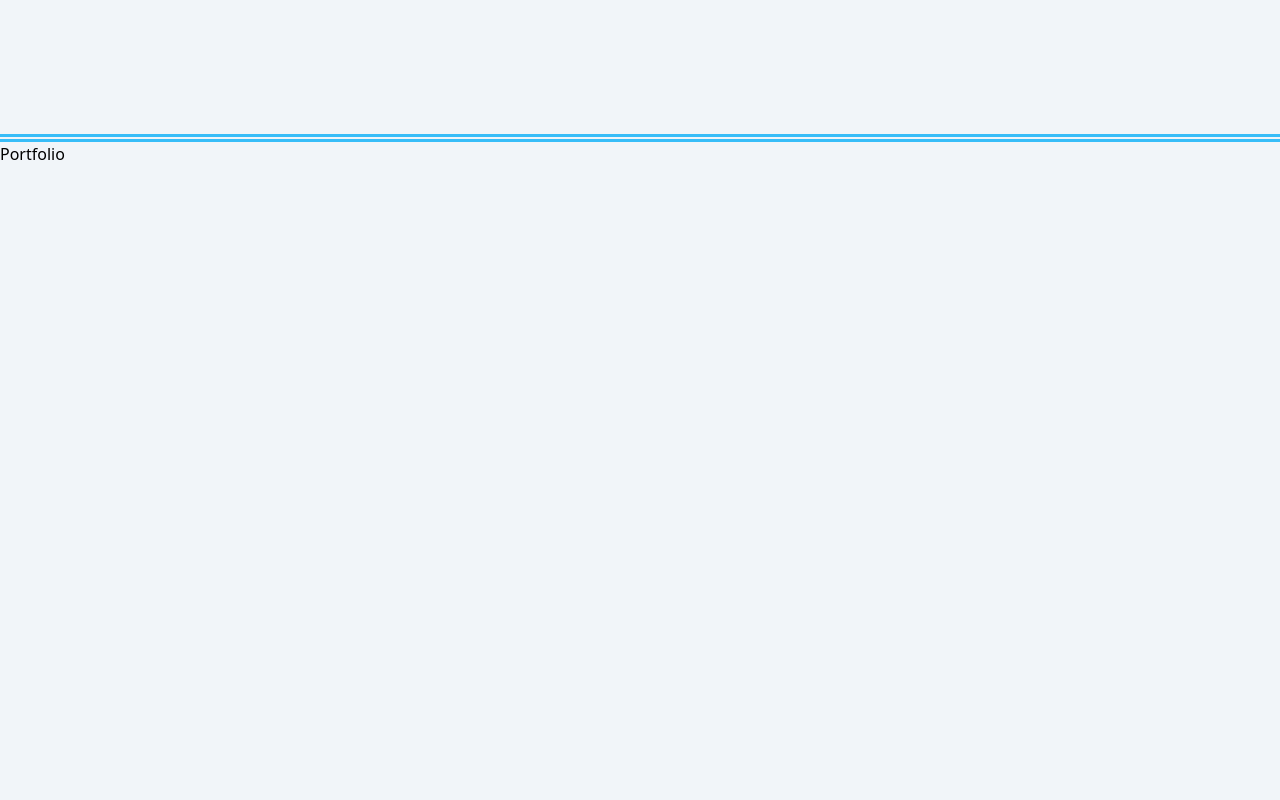
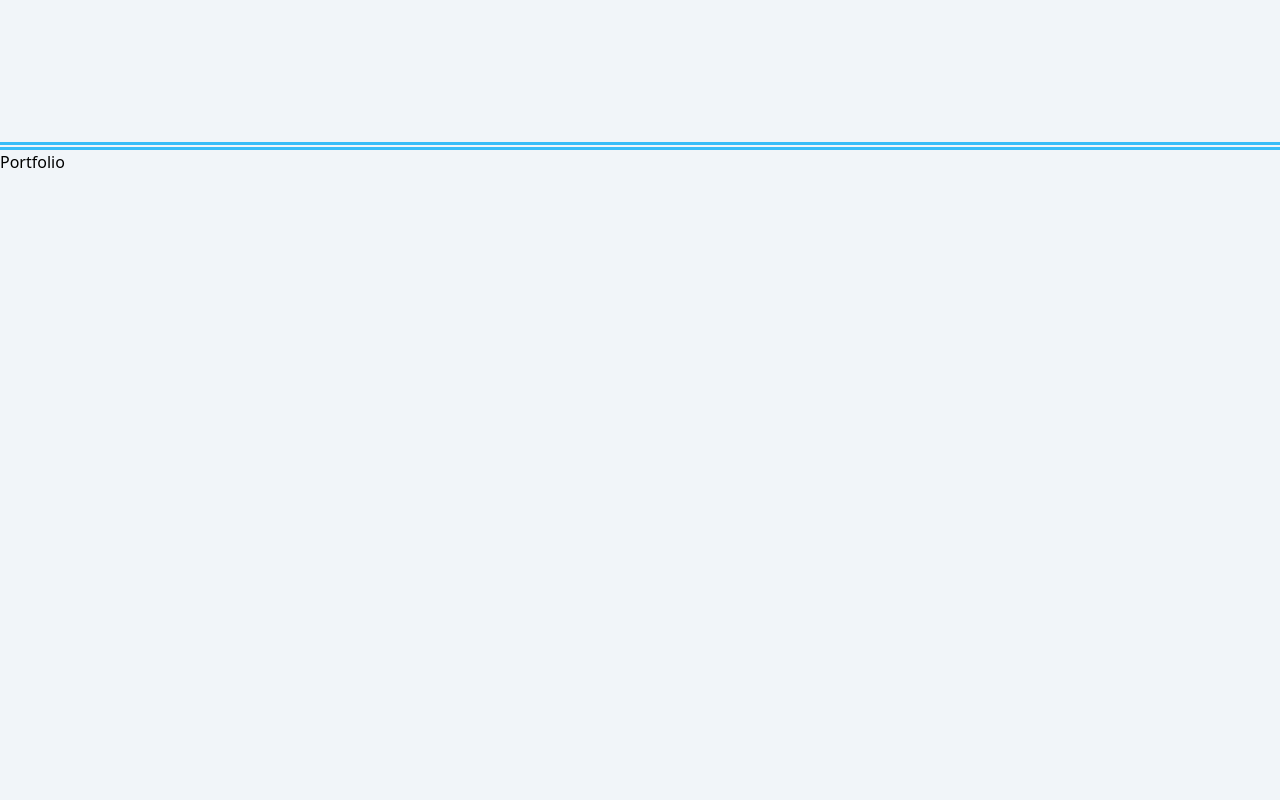
Before and after one commit to Leonardo-Robot-PostRock/miPortafolioWeb, a React (Vite) app: page / in a window 1280 px wide. Shown: the part 2080-2880 px from the top of the page. Built offline with nearby package versions, Linux system fonts and the light colour scheme.

Commit message:
se agrega margin top

```diff
--- a/src/portafolioSections/section/Portfolio.jsx
+++ b/src/portafolioSections/section/Portfolio.jsx
@@ -2,7 +2,7 @@ import React from 'react';
 
 export const Portfolio = () => {
   return (
-    <div className="h-screen" id="portfolio">
+    <div className="dark: mt-2 h-screen" id="portfolio">
       Portfolio
     </div>
   );
```
